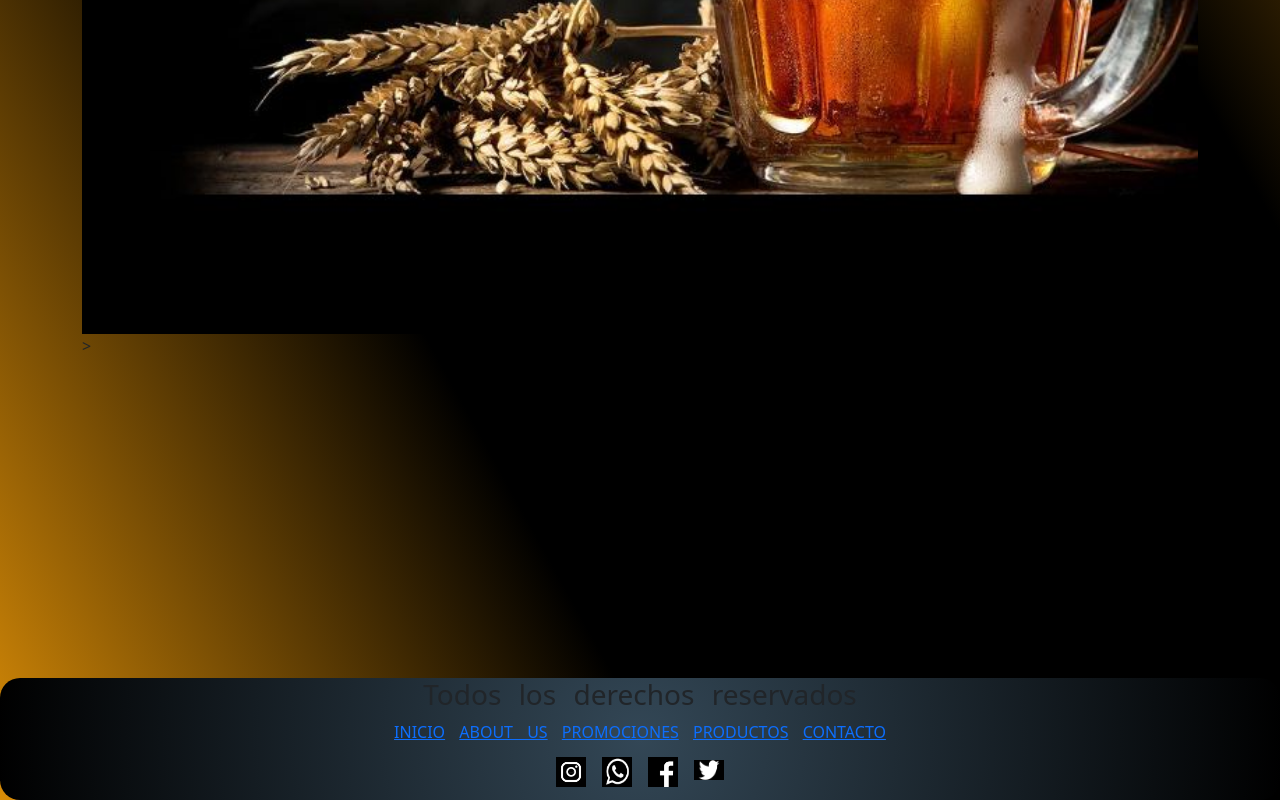
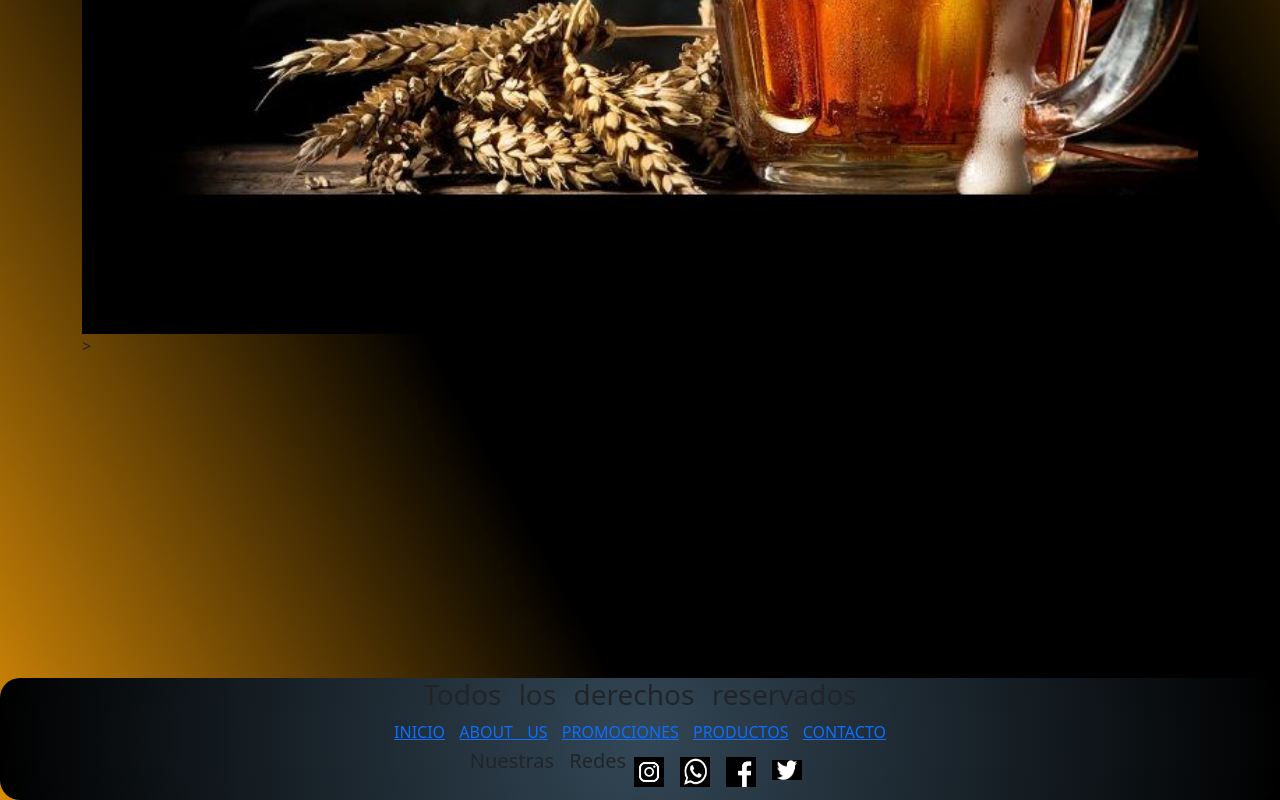
Before and after one commit to diegowtapia/proyectoskolbierclub, a website: page index.html in a window 1280 px wide. Shown: the part 998-1798 px from the top of the page. Drawn offline with nearby package versions, Linux system fonts and the light colour scheme.

Commit message:
cambio en las img del footer

```diff
--- a/index.html
+++ b/index.html
@@ -96,6 +96,7 @@
             <a href="contacto.html">CONTACTO</a>
         </u1>
         <section class="redes">
+        <h5>Nuestras Redes</h5>
         <a href="http://instagram.com" target="_blank">
             <img src="/img/ig.jpeg" alt="logoInstagram"  height="30px" width="30px">
         </a>
```
Also changed, not shown: img/logo.jpeg (deleted), img/wzp.jpeg (deleted).
